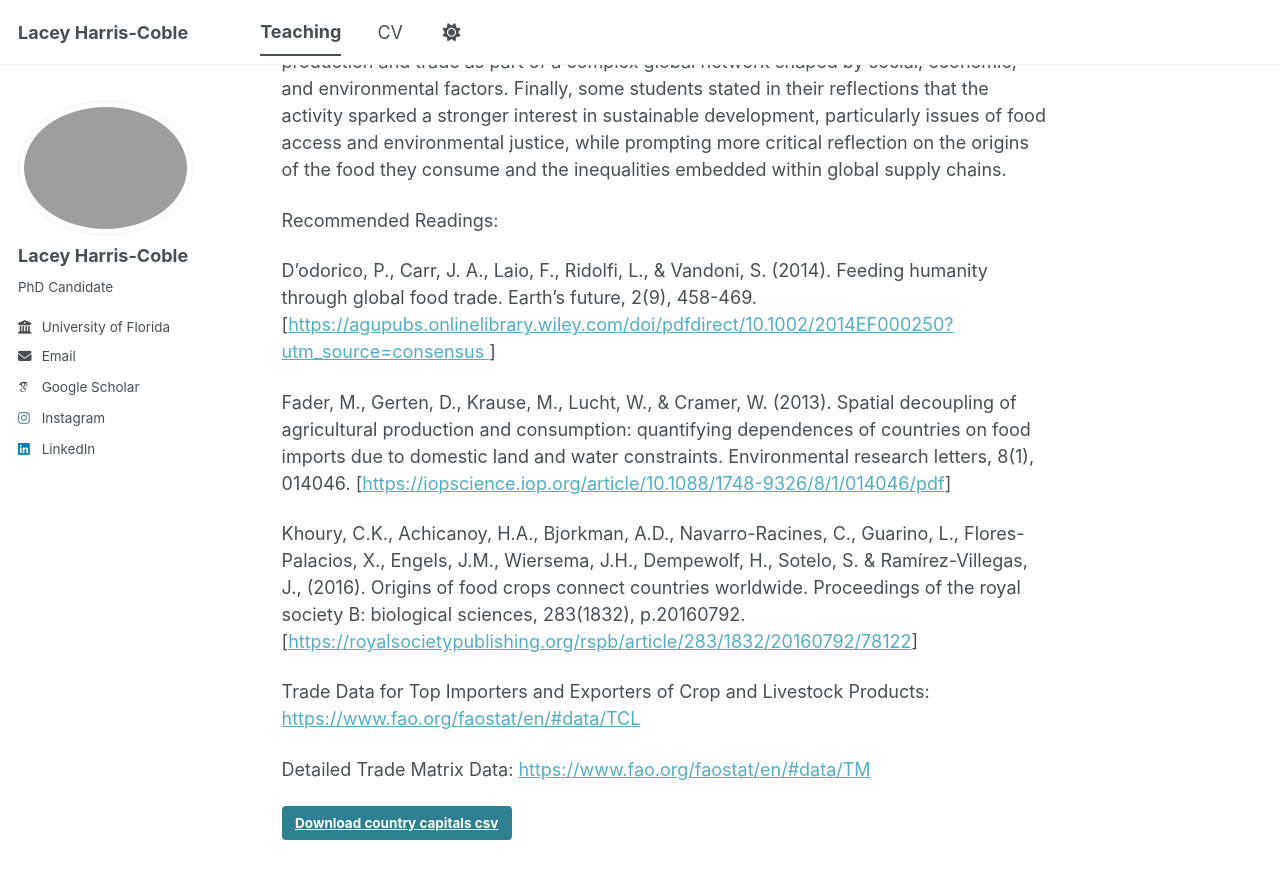
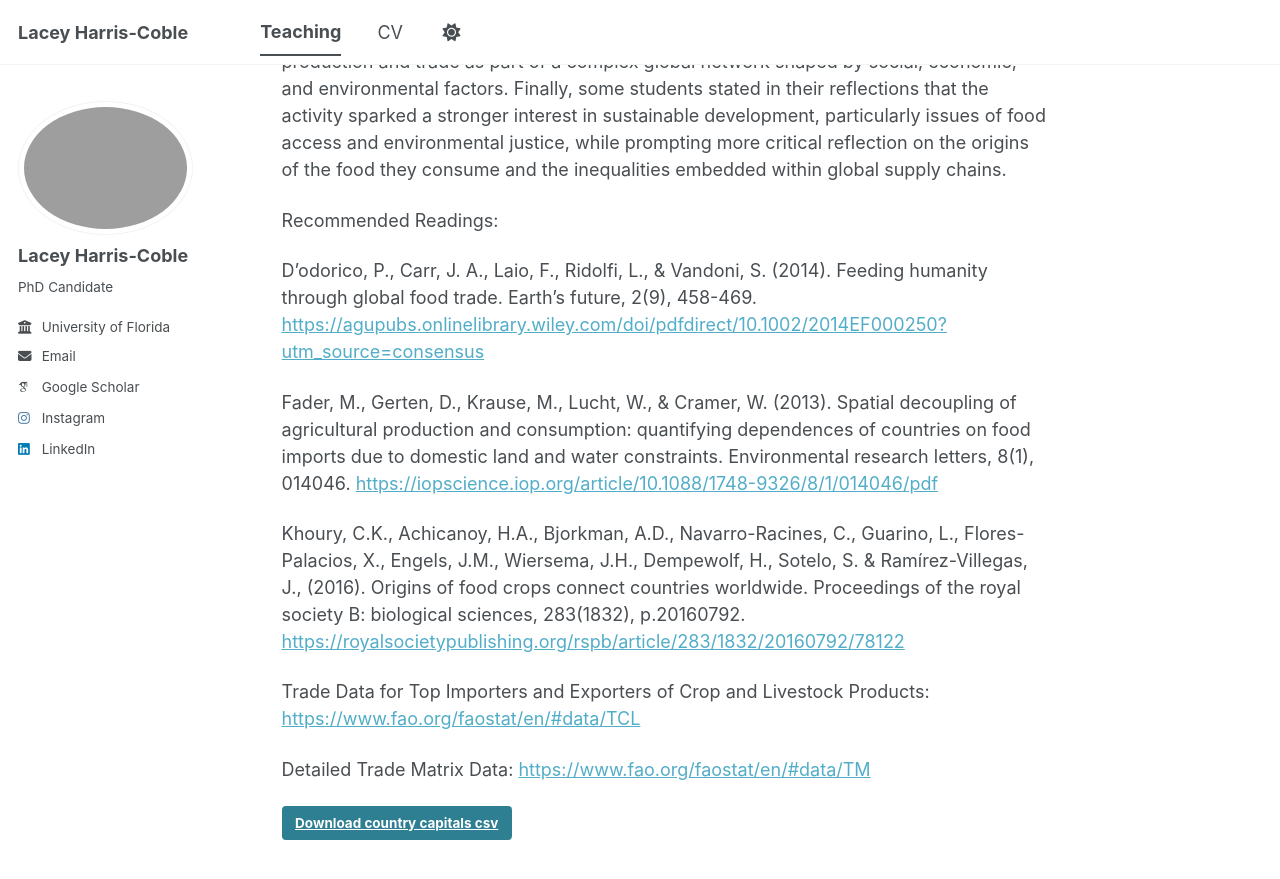
Before and after one commit to lharriscoble/lharriscoble.github.io, a Jekyll site: the page built from _teaching/2014-spring-teaching-1.md, in a window 1280 px wide and 900 px high, scrolled down 1518 px. Shown: the top 879 px of the window. Built offline with Jekyll 4.4.1, drawn with Linux system fonts in a browser that asks for light colours; some web fonts are replaced; a script bundle is joined from its source files by our own code; library files that are not in the unit come from our copies; part of the change alters nothing that is shown.

```diff
--- a/_teaching/2014-spring-teaching-1.md
+++ b/_teaching/2014-spring-teaching-1.md
@@ -31,11 +31,11 @@ Students have also said that visual nature of the assignment deepened their awar
 
 Recommended Readings:
 
-D'odorico, P., Carr, J. A., Laio, F., Ridolfi, L., & Vandoni, S. (2014). Feeding humanity through global food trade. Earth's future, 2(9), 458-469. [<https://agupubs.onlinelibrary.wiley.com/doi/pdfdirect/10.1002/2014EF000250?utm_source=consensus >]
+D'odorico, P., Carr, J. A., Laio, F., Ridolfi, L., & Vandoni, S. (2014). Feeding humanity through global food trade. Earth's future, 2(9), 458-469. [<https://agupubs.onlinelibrary.wiley.com/doi/pdfdirect/10.1002/2014EF000250?utm_source=consensus>](<https://agupubs.onlinelibrary.wiley.com/doi/pdfdirect/10.1002/2014EF000250?utm_source=consensus>)
 
-Fader, M., Gerten, D., Krause, M., Lucht, W., & Cramer, W. (2013). Spatial decoupling of agricultural production and consumption: quantifying dependences of countries on food imports due to domestic land and water constraints. Environmental research letters, 8(1), 014046. [<https://iopscience.iop.org/article/10.1088/1748-9326/8/1/014046/pdf>]
+Fader, M., Gerten, D., Krause, M., Lucht, W., & Cramer, W. (2013). Spatial decoupling of agricultural production and consumption: quantifying dependences of countries on food imports due to domestic land and water constraints. Environmental research letters, 8(1), 014046. [<https://iopscience.iop.org/article/10.1088/1748-9326/8/1/014046/pdf>](<https://iopscience.iop.org/article/10.1088/1748-9326/8/1/014046/pdf>)
 
-Khoury, C.K., Achicanoy, H.A., Bjorkman, A.D., Navarro-Racines, C., Guarino, L., Flores-Palacios, X., Engels, J.M., Wiersema, J.H., Dempewolf, H., Sotelo, S. & Ramírez-Villegas, J., (2016). Origins of food crops connect countries worldwide. Proceedings of the royal society B: biological sciences, 283(1832), p.20160792. [<https://royalsocietypublishing.org/rspb/article/283/1832/20160792/78122>]
+Khoury, C.K., Achicanoy, H.A., Bjorkman, A.D., Navarro-Racines, C., Guarino, L., Flores-Palacios, X., Engels, J.M., Wiersema, J.H., Dempewolf, H., Sotelo, S. & Ramírez-Villegas, J., (2016). Origins of food crops connect countries worldwide. Proceedings of the royal society B: biological sciences, 283(1832), p.20160792. [<https://royalsocietypublishing.org/rspb/article/283/1832/20160792/78122>](<https://royalsocietypublishing.org/rspb/article/283/1832/20160792/78122>)
 
 Trade Data for Top Importers and Exporters of Crop and Livestock Products: [<https://www.fao.org/faostat/en/#data/TCL>](<https://www.fao.org/faostat/en/#data/TCL>)
 
```
